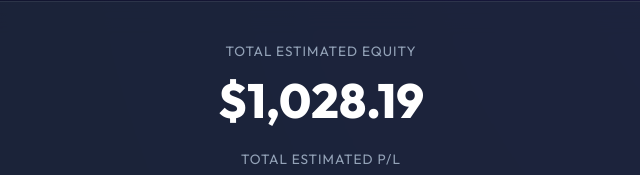
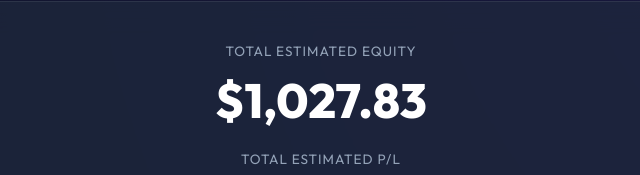
Before and after one commit to wskim2/trading-dashboard, a plain HTML site: page coin_kraken.html in a window 1280 px wide. Shown: the part 149-324 px from the top of the page, 319-959 px from the left. Drawn offline with Linux system fonts and the light colour scheme.

Commit message:
Auto-update coin_kraken.html

```diff
--- a/coin_kraken.html
+++ b/coin_kraken.html
@@ -165,7 +165,7 @@
 
             <div class="balance-container">
                 <p class="label">Total Estimated Equity</p>
-                <div class="total-balance" style="font-size: 3rem; margin-bottom: 20px;">$1,028.19</div>
+                <div class="total-balance" style="font-size: 3rem; margin-bottom: 20px;">$1,027.83</div>
                 <p class="label">Total Estimated P/L</p>
                 <div class="total-balance">2.28%</div>
                 <div class="update-time">Last updated: 20261115</div>
```
